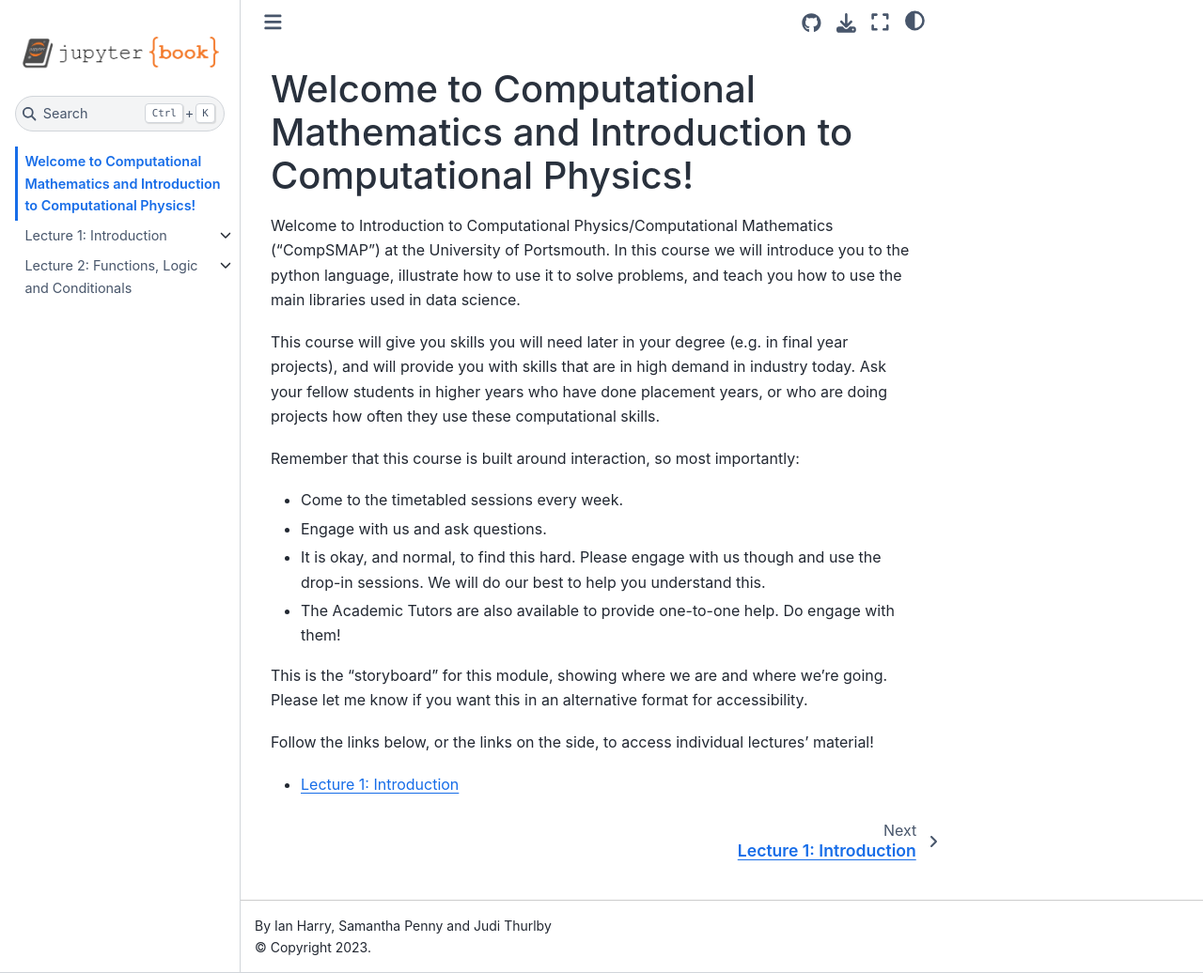
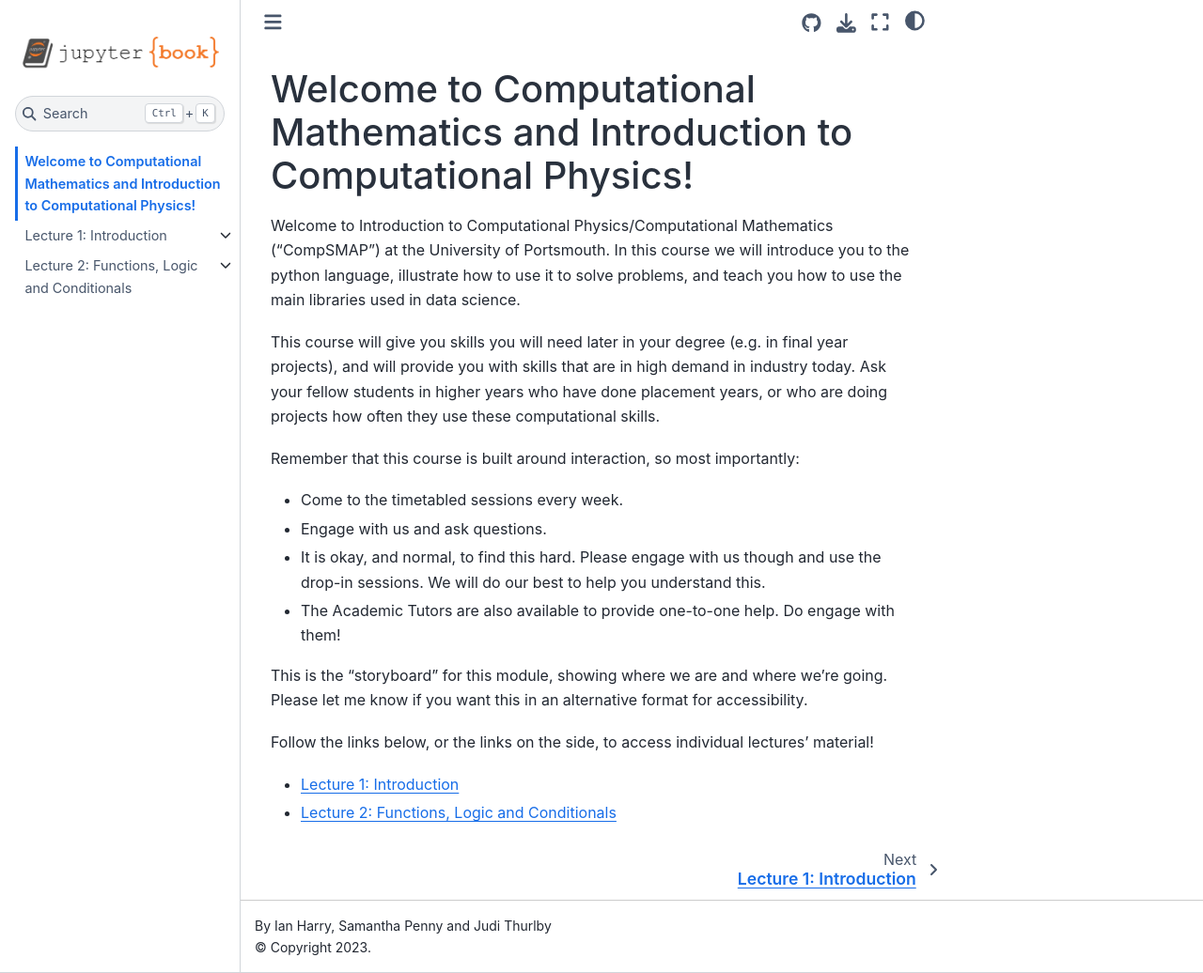
Before and after one commit to icg-gravwaves/M24568_M20741_CompSMAP, a Jupyter Book: the page built from README.md, in a window 1280 px wide and 1036 px high. Shown: the whole window at 94% size. Built offline with Jupyter Book 1.0.4 settings and Sphinx 7.4.7 and the Sphinx Book theme 1.1.4, drawn with Linux system fonts in a browser that asks for light colours; pages that are not in the unit, such as notebooks, are missing from menus; some of the changed lines change nothing that is shown.

Commit message:
Week 2 updates

```diff
--- a/README.md
+++ b/README.md
@@ -16,3 +16,4 @@ This is the "storyboard" for this module, showing where we are and where we're g
 Follow the links below, or the links on the side, to access individual lectures' material!
 
 * [Lecture 1: Introduction](lecture_1/overview.md)
+* [Lecture 2: Functions, Logic and Conditionals](lecture_2/overview.md)
--- a/_toc.yml
+++ b/_toc.yml
@@ -9,18 +9,23 @@ chapters:
    - file: lecture_1/Introduction.ipynb
    - file: lecture_1/Python_types.ipynb
    - file: lecture_1/Python_types_interactive.ipynb
+   - file: lecture_1/Python_types_interactive_SOLVED.ipynb
    - file: lecture_1/Operators_summary.ipynb
    - file: lecture_1/Arithmetic_exercises.ipynb
+   - file: lecture_1/Arithmetic_exercises_SOLVED.ipynb
    - file: lecture_1/Operations_mixing_types.ipynb
    - file: lecture_1/Variables.ipynb
+   - file: lecture_1/Variables_SOLVED.ipynb
    - file: lecture_1/Variable_swap.ipynb
    - file: lecture_1/Comparison_operators.ipynb
    - file: lecture_1/String_type.ipynb
+   - file: lecture_1/String_type_SOLVED.ipynb
    - file: lecture_1/Type_conversion.ipynb
+   - file: lecture_1/Type_conversion_SOLVED.ipynb
    - file: lecture_1/Errors.ipynb
    - file: lecture_1/Summary.ipynb
    - file: lecture_1/Summary_exercises.ipynb
-   - file: lecture_1/CompSMAP_Lect01_Introduction.ipynb
+   - file: lecture_1/Summary_exercises_SOLVED.ipynb
 - file: lecture_2/overview
   sections:
     - file: lecture_2/1_Functions_overview.ipynb
@@ -36,4 +41,3 @@ chapters:
     - file: lecture_2/10_Conditional_Exercises.ipynb
     - file: lecture_2/11_Summary.ipynb
     - file: lecture_2/12_Summary_Exercises.ipynb
-    - file: lecture_2/CompSMAP_Lect02_FunctionsCondtionalsLogic.ipynb
```
Also changed, not shown: 6 other files.
